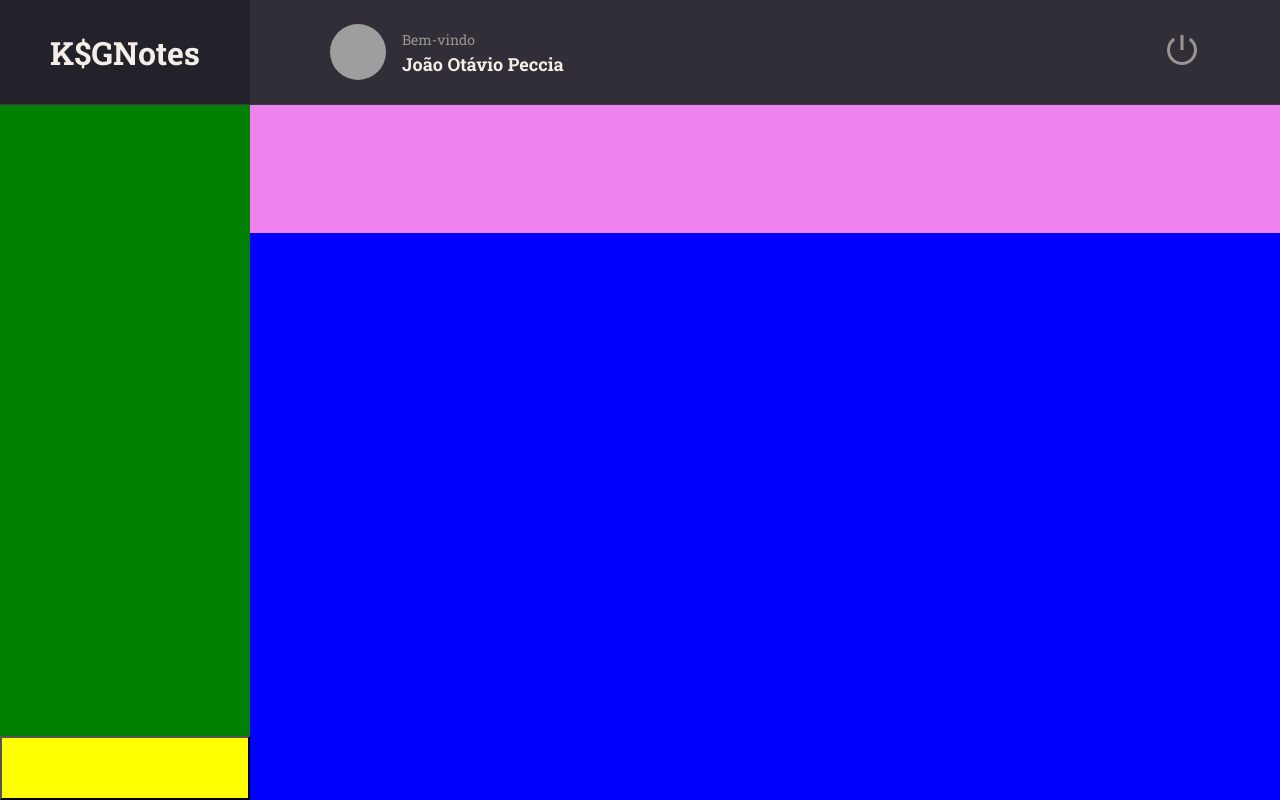
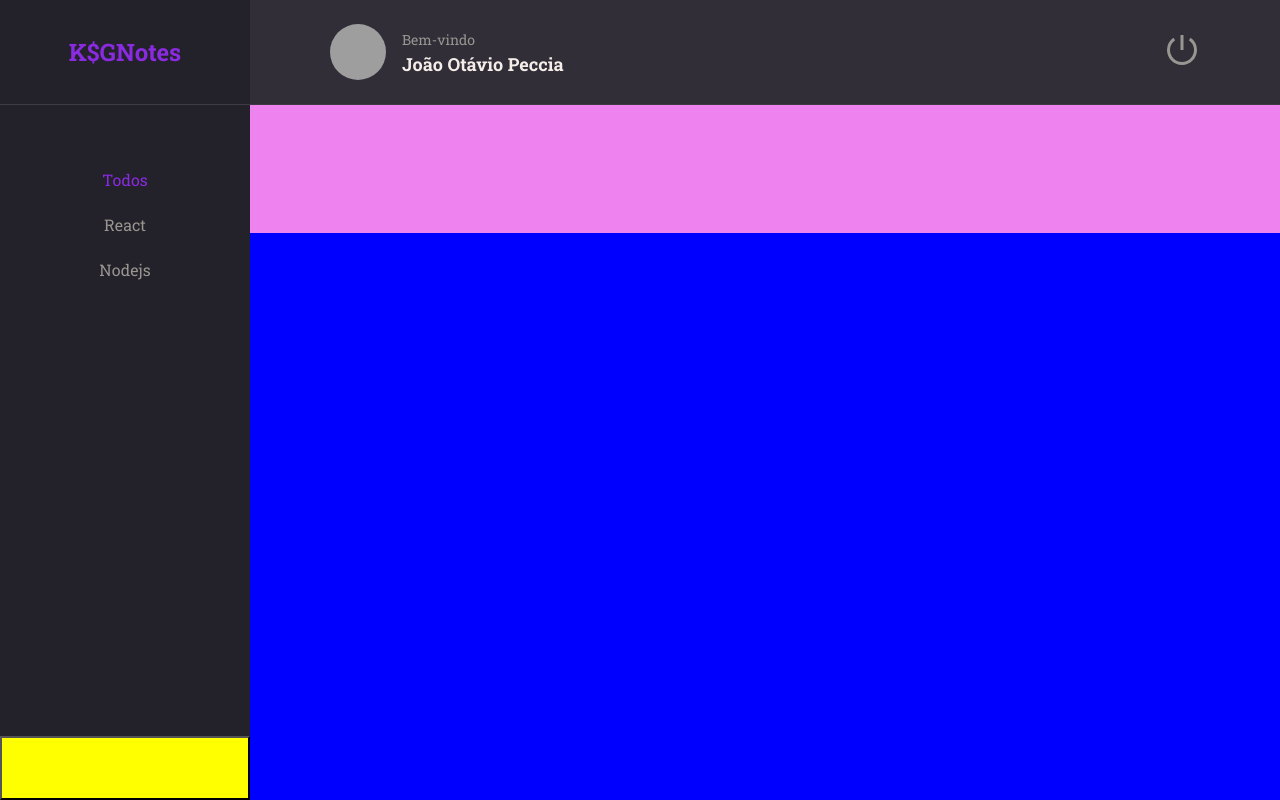
Before and after one commit to jpeccia/ksgnotes, a React (Vite) app: page / in a window 1280 px wide. Built offline with nearby package versions, Linux system fonts and the light colour scheme; grey boxes are pictures that could not be loaded.

Commit message:
add filters

```diff
--- a/src/components/ButtonText/index.jsx
+++ b/src/components/ButtonText/index.jsx
@@ -1,9 +1,10 @@
 import { Container } from './styles'
 
-export function ButtonText({ title, ...rest}){
+export function ButtonText({ title, isActive = false, ...rest}){
     return(
         <Container
         type="button"
+        isActive={isActive}
         {...rest}
         >
             {title}
--- a/src/components/ButtonText/styles.js
+++ b/src/components/ButtonText/styles.js
@@ -2,7 +2,8 @@
 
 export const Container = styled.button`
   background: none;
-  color: ${({ theme }) => theme.COLORS.PURPLE};
+  color: ${({ theme, isActive }) =>
+    isActive ? theme.COLORS.PURPLE : theme.COLORS.GRAY_100};
 
   border: none;
   font-size: 16px;
--- a/src/pages/Home/index.jsx
+++ b/src/pages/Home/index.jsx
@@ -1,6 +1,8 @@
 import { Container, Brand, Menu, Search, Content, NewNote } from './styles'
 
 import { Header } from '../../components/Header'
+import { ButtonText } from '../../components/ButtonText'
+
 
 export function Home(){
     return(
@@ -12,7 +14,9 @@
             <Header />
 
             <Menu>
-
+                <li><ButtonText title="Todos" isActive/></li>
+                <li><ButtonText title="React"/></li>
+                <li><ButtonText title="Nodejs"/></li>
             </Menu>
 
             <Search>
--- a/src/pages/Home/styles.js
+++ b/src/pages/Home/styles.js
@@ -27,11 +27,22 @@
   border-bottom-style: solid;
   border-bottom-color: ${({ theme }) => theme.COLORS.BACKGROUND_700};
   background-color: ${({ theme }) => theme.COLORS.BACKGROUND_900};
+
+  > h1 {
+    font-size: 24px;
+    color: ${({ theme }) => theme.COLORS.PURPLE};
+  }
 `;
 
 export const Menu = styled.ul`
   grid-area: menu;
-  background: green;
+  background-color: ${({ theme }) => theme.COLORS.BACKGROUND_900};
+
+  padding-top: 64px;
+  text-align: center;
+  > li {
+    margin-bottom: 24px;
+  }
 `;
 
 export const Search = styled.div`
```
